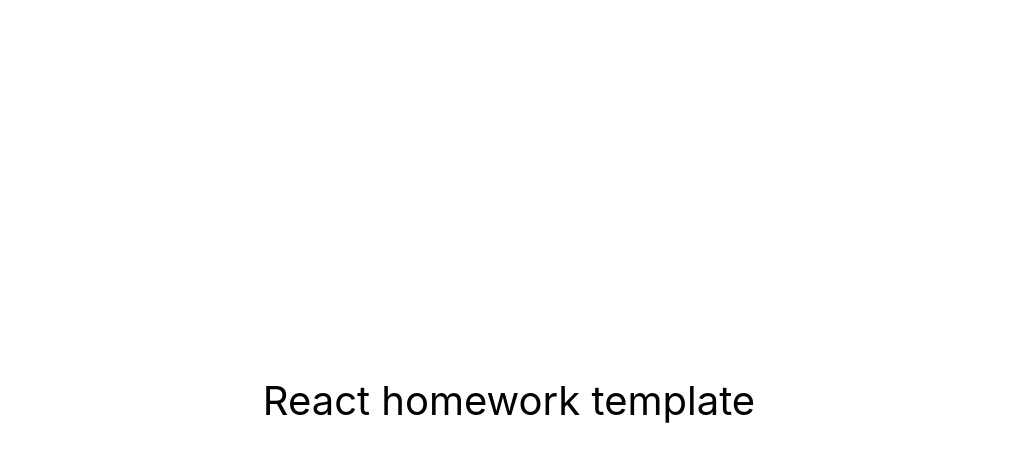
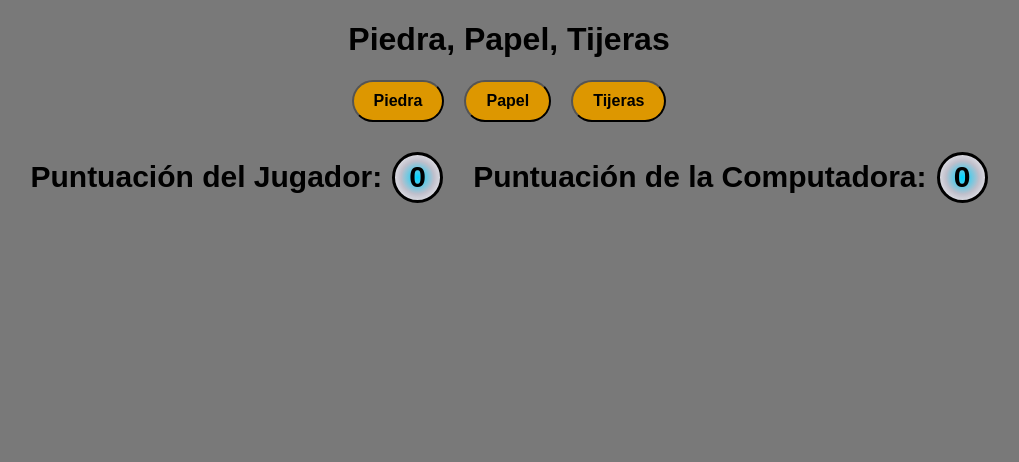
Before and after one commit to rhames86/piedra_papel_tijeras, a React (Create React App) app: page / in a window 1280 px wide. Shown: the top 462 px of the page, without its empty margins (131-1150 px from the left). Built offline with nearby package versions, Linux system fonts and the light colour scheme.

Commit message:
probando el deployment

```diff
--- /dev/null
+++ b/src/components/App.css
@@ -0,0 +1,121 @@
+.body {
+  background-color: #dcdcdc;
+}
+.App {
+  text-align: center;
+  font-family: Arial, sans-serif;
+}
+
+.choices {
+  margin: 20px 0;
+}
+
+button {
+  margin: 0 10px;
+  padding: 10px 20px;
+  font-size: 16px;
+  font-weight: 800;
+  border-radius: 25px;
+  cursor: pointer;
+  background-color: #dd9700;
+}
+button:hover {
+  background-color: #dcdcdc;
+}
+
+button:disabled {
+  cursor: not-allowed;
+  opacity: 0.6;
+}
+
+.results {
+  margin-top: 20px;
+}
+
+.scores {
+  margin-top: 20px;
+  font-weight: bold;
+  font-size: 30px;
+  align-items: center;
+  align-content: center;
+  justify-content: center;
+  justify-items: center;
+  gap: 30px;
+  display: flex;
+}
+
+.player {
+  display: inline-flex;
+  flex-wrap: wrap;
+  gap: 10px;
+  justify-content: center;
+  justify-items: center;
+  align-items: center;
+  align-content: center;
+}
+.computer {
+  display: inline-flex;
+  flex-wrap: wrap;
+  gap: 10px;
+  justify-content: center;
+  justify-items: center;
+  align-items: center;
+  align-content: center;
+}
+
+p {
+  margin: 10px 0;
+}
+.numbers {
+  color: #000000;
+  font-weight: bold;
+  width: 45px;
+  height: 45px;
+  /* background-color: #ffffff; */
+  background: rgb(0, 212, 255);
+  background: radial-gradient(
+    circle,
+    rgba(0, 212, 255, 1) 0%,
+    rgb(191, 191, 203) 52%,
+    rgb(255, 255, 255) 100%
+  );
+  border: solid #000000 3px;
+  border-radius: 50%;
+  justify-content: center;
+  justify-items: center;
+  align-content: center;
+  align-items: center;
+  display: block;
+}
+
+.win {
+  color: green;
+  -webkit-text-stroke-color: rgb(121, 255, 68);
+  -webkit-text-stroke-width: 0.5px;
+  font-weight: bold;
+  font-size: 30px;
+}
+
+.lose {
+  color: rgba(255, 0, 0, 0.6);
+  -webkit-text-stroke-color: rgb(248, 133, 133);
+  -webkit-text-stroke-width: 0.5px;
+  font-weight: bold;
+  font-size: 30px;
+}
+
+.draw {
+  color: rgba(255, 255, 255, 0.6);
+  -webkit-text-stroke-color: rgb(255, 186, 49);
+  -webkit-text-stroke-width: 0.5px;
+  font-weight: bold;
+  font-size: 30px;
+}
+
+.game-over {
+  margin-top: 20px;
+  color: #ffffff;
+  font-weight: bold;
+  -webkit-text-stroke-color: black;
+  -webkit-text-stroke-width: 1px;
+}
--- a/src/components/App.jsx
+++ b/src/components/App.jsx
@@ -1,16 +1,113 @@
-export const App = () => {
+import React, { useState } from "react";
+import "./App.css";
+
+const choices = ["Piedra", "Papel", "Tijeras"];
+const MAX_SCORE = 10;
+
+const getComputerChoice = () => {
+  const randomIndex = Math.floor(Math.random() * 3);
+  return choices[randomIndex];
+};
+
+const determineWinner = (playerChoice, computerChoice) => {
+  if (playerChoice === computerChoice) {
+    return "Es un empate!";
+  } else if (
+    (playerChoice === "Piedra" && computerChoice === "Tijeras") ||
+    (playerChoice === "Papel" && computerChoice === "Piedra") ||
+    (playerChoice === "Tijeras" && computerChoice === "Papel")
+  ) {
+    return "¡Ganaste!";
+  } else {
+    return "Perdiste! Intenta de nuevo";
+  }
+};
+
+function App() {
+  const [playerChoice, setPlayerChoice] = useState("");
+  const [computerChoice, setComputerChoice] = useState("");
+  const [result, setResult] = useState("");
+  const [playerScore, setPlayerScore] = useState(0);
+  const [computerScore, setComputerScore] = useState(0);
+  const [gameOver, setGameOver] = useState(false);
+  const [winner, setWinner] = useState("");
+
+  const handleChoice = (choice) => {
+    if (gameOver) return;
+
+    const computerSelection = getComputerChoice();
+    const gameResult = determineWinner(choice, computerSelection);
+    setPlayerChoice(choice);
+    setComputerChoice(computerSelection);
+    setResult(gameResult);
+
+    if (gameResult === "¡Ganaste!") {
+      const newPlayerScore = playerScore + 1;
+      setPlayerScore(newPlayerScore);
+      if (newPlayerScore === MAX_SCORE) {
+        setGameOver(true);
+        setWinner("¡Ganaste el juego!");
+      }
+    } else if (gameResult === "Perdiste! Intenta de nuevo") {
+      const newComputerScore = computerScore + 1;
+      setComputerScore(newComputerScore);
+      if (newComputerScore === MAX_SCORE) {
+        setGameOver(true);
+        setWinner("La computadora ganó el juego");
+      }
+    }
+  };
+
+  const resultClass =
+    result === "¡Ganaste!"
+      ? "win"
+      : result === "Perdiste! Intenta de nuevo"
+      ? "lose"
+      : result === "Es un empate!"
+      ? "draw"
+      : "";
+
   return (
-    <div
-      style={{
-        height: '100vh',
-        display: 'flex',
-        justifyContent: 'center',
-        alignItems: 'center',
-        fontSize: 40,
-        color: '#010101'
-      }}
-    >
-      React homework template
+    <div className="App">
+      <h1>Piedra, Papel, Tijeras</h1>
+      <div className="choices">
+        {choices.map((choice) => (
+          <button
+            key={choice}
+            onClick={() => handleChoice(choice)}
+            disabled={gameOver}
+          >
+            {choice}
+          </button>
+        ))}
+      </div>
+      {playerChoice && (
+        <div className="results">
+          <p>Tú elegiste: {playerChoice}</p>
+          <p>La computadora eligió: {computerChoice}</p>
+          <p className={resultClass}>{result}</p>
+        </div>
+      )}
+      <div className="scores">
+        <div className="player">
+          <p>Puntuación del Jugador:</p>
+          <p className="numbers">{playerScore}</p>
+        </div>
+        <div className="computer">
+          <p>Puntuación de la Computadora:</p>
+          <p className="numbers">{computerScore}</p>
+        </div>
+      </div>
+      {gameOver && (
+        <div className="game-over">
+          <h2>{winner}</h2>
+          <button onClick={() => window.location.reload()}>
+            Reiniciar el Juego
+          </button>
+        </div>
+      )}
     </div>
   );
-};
+}
+
+export default App;
--- a/src/index.css
+++ b/src/index.css
@@ -1,5 +1,3 @@
-@import-normalize; /* bring in normalize.css styles */
-
 body {
   margin: 0;
   font-family: -apple-system, BlinkMacSystemFont, 'Segoe UI', 'Roboto', 'Oxygen',
@@ -7,6 +5,9 @@ body {
     sans-serif;
   -webkit-font-smoothing: antialiased;
   -moz-osx-font-smoothing: grayscale;
+  background-color: #797979;
+  align-items: center;
+  align-content: center;
 }
 
 code {
--- a/src/index.js
+++ b/src/index.js
@@ -1,6 +1,6 @@
 import React from 'react';
 import ReactDOM from 'react-dom/client';
-import { App } from 'components/App';
+import App from './components/App';
 import './index.css';
 
 ReactDOM.createRoot(document.getElementById('root')).render(
```
Also changed, not shown: 1 other file (tests, documents, lock files or other folders).
